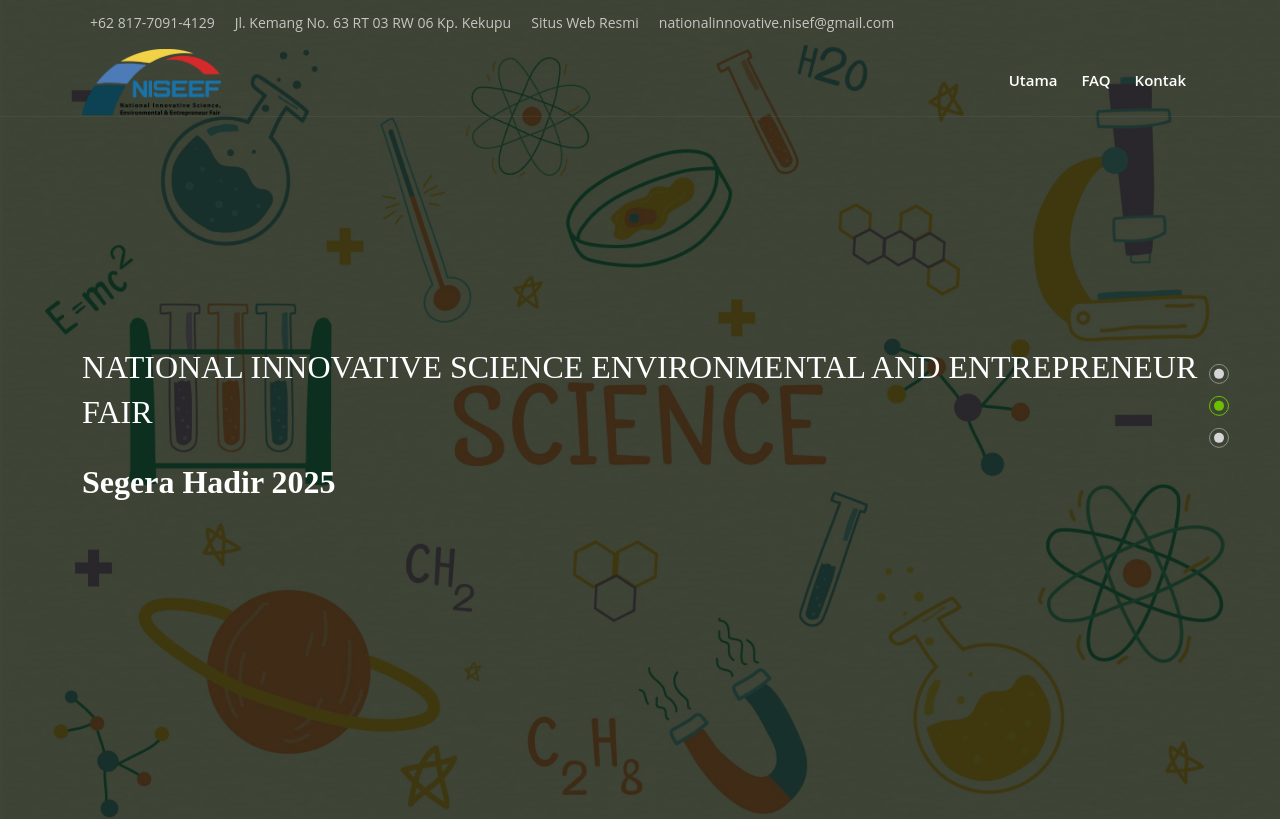
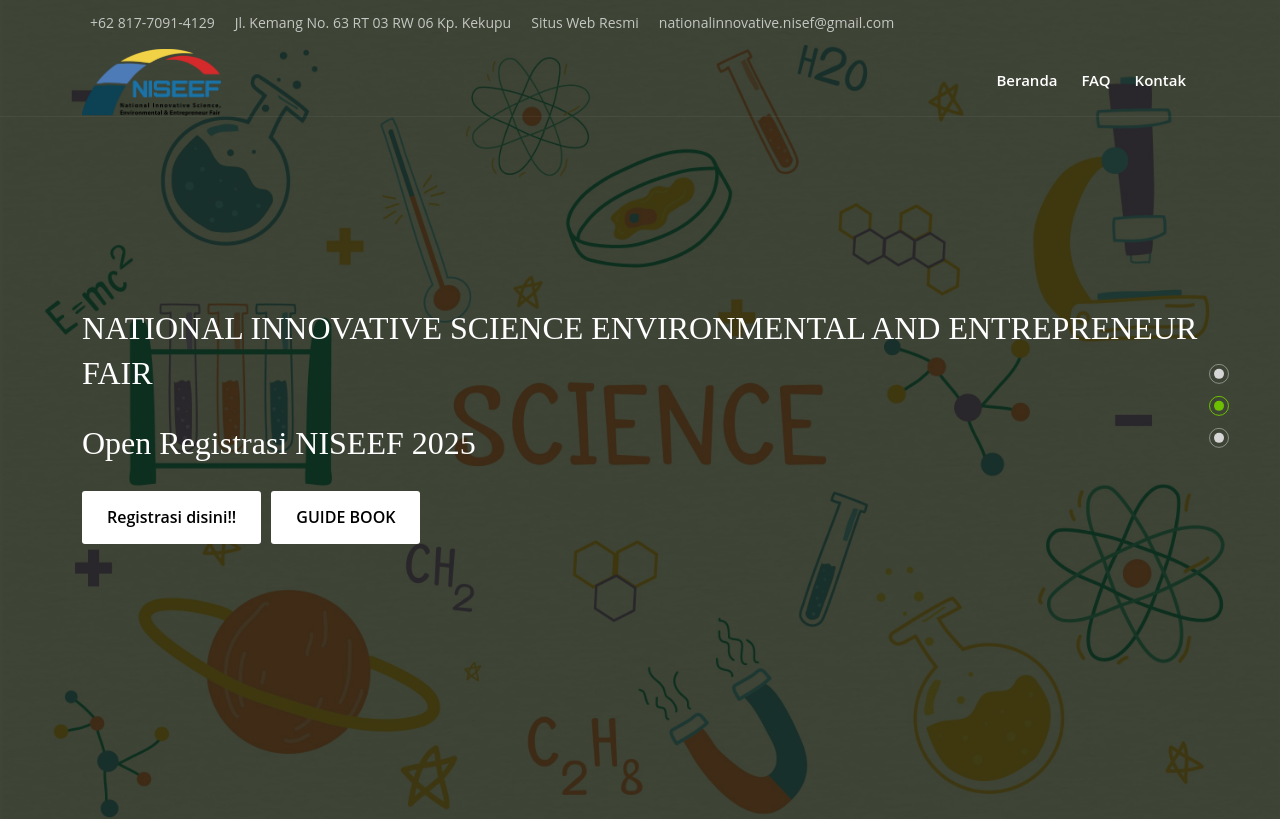
Before and after one commit to iysaofficial/officialniseef, a Next.js app: page / in a window 1280 px wide. Shown: the top 819 px of the page. Built offline with nearby package versions, Linux system fonts and the light colour scheme.

Commit message:
update -k

```diff
--- a/src/components/HeaderMenu.js
+++ b/src/components/HeaderMenu.js
@@ -4,14 +4,9 @@
   return (
     <>
       <ul className="nav navbar-nav">
-        {/* <li>
-          <Link href="/">
-            <span className="ti-home"></span> Home{' '}
-          </Link>
-        </li> */}
         <li>
           <Link href="/" rel="noreferrer noopener" className="dez-page">
-            Utama
+            Beranda
           </Link>
         </li>
 
@@ -20,58 +15,6 @@
             List Of Winners
           </Link>
         </li> */}
-
-        {/* PRESS RELEASE */}
-        {/* <li>
-          <Link href="#">
-            Media Coverage <i className="fa fa-chevron-down"></i>
-            {''}
-          </Link>
-          <ul className="sub-menu left">
-            <li>
-              <Link href="/NewsPage/PageNews" rel="noreferrer" className="dez-page">
-                News
-              </Link>
-            </li>
-            <li>
-              <a
-                href="https://drive.google.com/file/d/1rJEyYNhte35EajnhJWDQOAeUP7iA93B6/view?usp=sharing"
-                target="_blank"
-                rel="noreferrer"
-                className="dez-page"
-              >
-                Press Release 2024
-              </a>
-              <a
-                href="https://drive.google.com/file/d/1UdQv8-5s3M6Z-tNXfZAmS-jWoFuSM_sH/view?usp=share_link"
-                target="_blank"
-                rel="noreferrer"
-                className="dez-page"
-              >
-                Press Release 2023
-              </a>
-            </li>
-          </ul>
-        </li> */}
-
-        {/* PAGES */}
-        {/* <li>
-          <a
-            href="https://drive.google.com/file/d/1Us15HwkNMaQxWyuC0FKeSDGjIUGuERrd/view?usp=sharing"
-            target="_blank"
-            rel="noreferrer noopener"
-            className="dez-page"
-          >
-            Buku Panduan
-          </a>
-        </li> */}
-        <li>
-          {/* <Link href="#">
-            About AISEEF <i className="fa fa-chevron-down"></i>{' '}
-          </Link> */}
-          {/* className="sub-menu left" */}
-        </li>
-
         {/* <li>
           <Link href="#">
             Curation <i className="fa fa-chevron-down"></i>{' '}
@@ -124,77 +67,12 @@
             FAQ
           </Link>
         </li>
-        {/* <li>
-          <Link href="#">
-            Gallery <i className="fa fa-chevron-down"></i>{' '}
-          </Link>
-          <ul className="sub-menu left">
-            <li>
-              <a
-                href="https://drive.google.com/drive/folders/1teW8XhtTbXdt6RcmL_KNF6hPEj6SMI_A?usp=drive_link"
-                target="_blank"
-                rel="noreferrer noopener"
-                className="dez-page"
-              >
-                Gallery 2024
-              </a>
-              <a
-                href="https://drive.google.com/drive/folders/16SdwoM54Utvjr6nt48UC50JJ0yyQ9Dt8?usp=drive_link"
-                target="_blank"
-                rel="noreferrer noopener"
-                className="dez-page"
-              >
-                Gallery 2023
-              </a>
-              <a
-                href="https://drive.google.com/drive/folders/1hpa_1iZgTi6rI7HgaKgifHPZQeWlmLtg?usp=drive_link"
-                target="_blank"
-                rel="noreferrer noopener"
-                className="dez-page"
-              >
-                Gallery 2022
-              </a>
-              <a
-                href="https://drive.google.com/drive/folders/1ioojq_xO1Xq7T04UI9KAr8N46HP6NaHN?usp=drive_link"
-                target="_blank"
-                rel="noreferrer noopener"
-                className="dez-page"
-              >
-                Gallery 2021
-              </a>
-            </li>
-          </ul>
-        </li> */}
-        {/* <li>
-          <Link href="#">
-            Certificate <i className="fa fa-chevron-down"></i>{' '}
-          </Link>
-          <ul className="sub-menu left">
-            <li>
-              <a
-                href="https://drive.google.com/drive/folders/1E8v96STiwpVEdVei7z2RBh7DoLdjAs0R?usp=sharing"
-                target="_blank"
-                rel="noreferrer noopener"
-                className="dez-page"
-              >
-                Certificate Supervisor 2024
-              </a>
-            </li>
-          </ul>
-        </li> */}
         <li>
           <Link href="/Contact" rel="noreferrer noopener" className="dez-page">
             Kontak
           </Link>
         </li>
       </ul>
-      {/* <li> */}
-      {/* <a
-          href="https://drive.google.com/drive/folders/12UFs2SrShkCtkI1JY5dW8XUiR2TT-c18?usp=share_link"
-        >
-          Certificate Supervisor
-        </a>
-      </li> */}
     </>
   );
 };
--- a/src/components/HomeOwlSlider.js
+++ b/src/components/HomeOwlSlider.js
@@ -85,26 +85,27 @@
               </h2>
 
               <h2 className="text-white font-weight-400">
-                <b>Segera Hadir 2025</b>
+                <a>Open Registrasi NISEEF 2025</a>
                 <br />
               </h2>
 
-              {/* <a
-                href="https://youtu.be/iUgvM_VA1U8"
-                rel="noreferrer noopener"
-                target="_blank"
-                className="site-button m-r10 white button-lg"
-              >
-                After Movie
-              </a> */}
-              {/* <Link href="/registration/homeregist" legacyBehavior>
+              <Link href="/registration/homeregist" legacyBehavior>
                 <a
                   rel="noreferrer noopener"
                   className="site-button m-r10 white button-lg"
                 >
-                  Segera Hadir 2025
+                  Registrasi disini!!
                 </a>
-              </Link> */}
+              </Link>
+              <Link href="" legacyBehavior>
+                <a
+                  rel="noreferrer noopener"
+                  target="_blank"
+                  className="site-button m-r10 white button-lg"
+                >
+                  GUIDE BOOK
+                </a>
+              </Link>
             </div>
           </div>
         </div>
@@ -122,26 +123,27 @@
               </h2>
 
               <h2 className="text-white font-weight-400">
-                <b>Segera Hadir 2025</b>
+                <a>Open Registrasi NISEEF 2025</a>
                 <br />
               </h2>
 
-              {/* <a
-                href="https://youtu.be/iUgvM_VA1U8"
-                rel="noreferrer noopener"
-                target="_blank"
-                className="site-button m-r10 white button-lg"
-              >
-                After Movie
-              </a> */}
-              {/* <Link href="/registration/homeregist" legacyBehavior>
+              <Link href="/registration/homeregist" legacyBehavior>
                 <a
                   rel="noreferrer noopener"
                   className="site-button m-r10 white button-lg"
                 >
-                  Segera Hadir 2025
+                  Registrasi disini!!
                 </a>
-              </Link> */}
+              </Link>
+              <Link href="" legacyBehavior>
+                <a
+                  rel="noreferrer noopener"
+                  target="_blank"
+                  className="site-button m-r10 white button-lg"
+                >
+                  GUIDE BOOK
+                </a>
+              </Link>
             </div>
           </div>
         </div>
@@ -159,26 +161,27 @@
               </h2>
 
               <h2 className="text-white font-weight-400">
-                <b>Segera Hadir 2025</b>
+                <a>Open Registrasi NISEEF 2025</a>
                 <br />
               </h2>
 
-              {/* <a
-                href="https://youtu.be/iUgvM_VA1U8"
-                rel="noreferrer noopener"
-                target="_blank"
-                className="site-button m-r10 white button-lg"
-              >
-                After Movie
-              </a> */}
-              {/* <Link href="/registration/homeregist" legacyBehavior>
+              <Link href="/registration/homeregist" legacyBehavior>
                 <a
                   rel="noreferrer noopener"
                   className="site-button m-r10 white button-lg"
                 >
-                  Segera Hadir 2025
+                  Registrasi disini!!
                 </a>
-              </Link> */}
+              </Link>
+              <Link href="" legacyBehavior>
+                <a
+                  rel="noreferrer noopener"
+                  target="_blank"
+                  className="site-button m-r10 white button-lg"
+                >
+                  GUIDE BOOK
+                </a>
+              </Link>
             </div>
           </div>
         </div>
```
